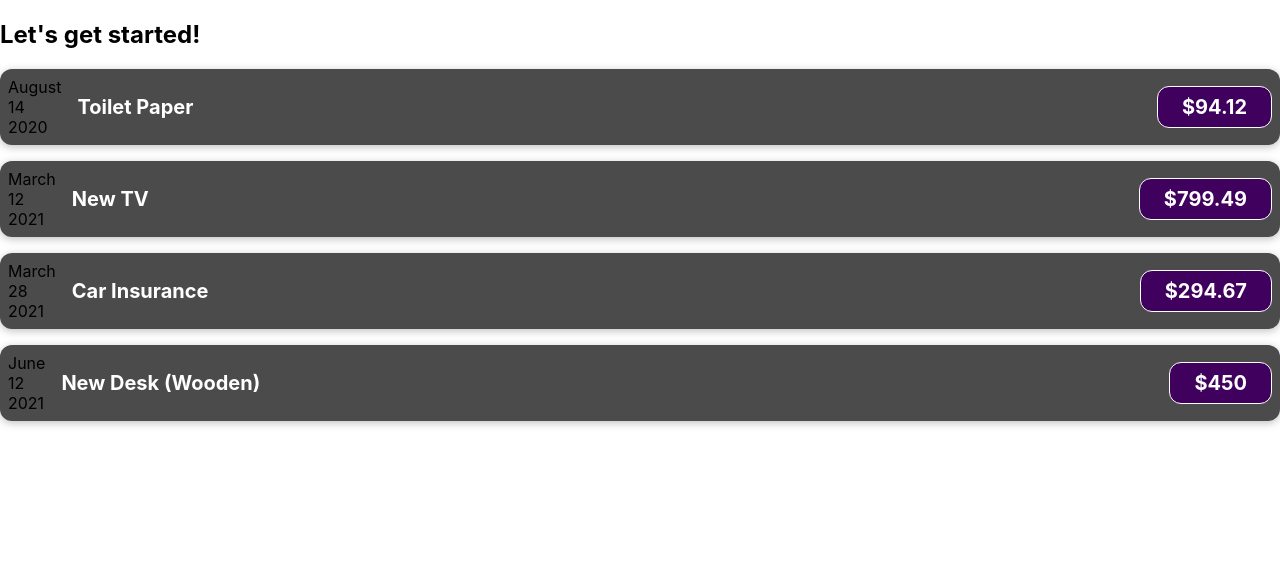
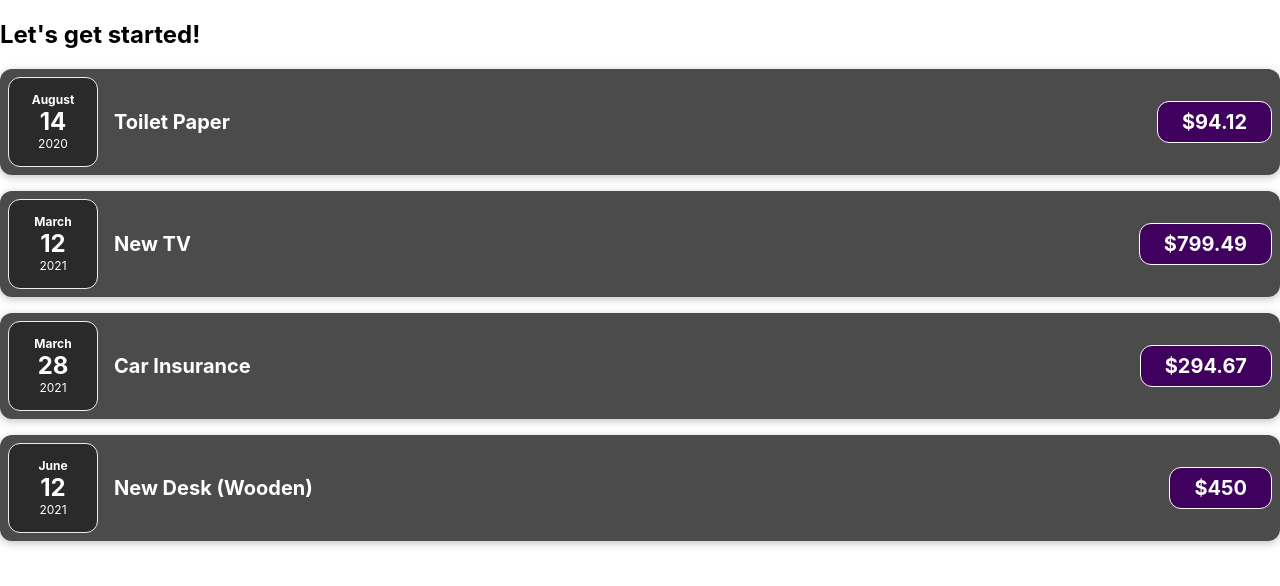
Before and after one commit to jaggerabney/ReactJS-Udemy-Course, a React (Create React App) app in the folder react-complete-guide/: page / in a window 1280 px wide. Shown: the top 586 px of the page. Built offline with nearby package versions, Linux system fonts and the light colour scheme.

Commit message:
extracted calendar component to ExpenseDate file added styling

```diff
--- a/react-complete-guide/src/App.js
+++ b/react-complete-guide/src/App.js
@@ -57,22 +57,22 @@
         title={expenses[0].title}
         amount={expenses[0].amount}
         date={expenses[0].date}
-      ></ExpenseItem>
+      />
       <ExpenseItem
         title={expenses[1].title}
         amount={expenses[1].amount}
         date={expenses[1].date}
-      ></ExpenseItem>
+      />
       <ExpenseItem
         title={expenses[2].title}
         amount={expenses[2].amount}
         date={expenses[2].date}
-      ></ExpenseItem>
+      />
       <ExpenseItem
         title={expenses[3].title}
         amount={expenses[3].amount}
         date={expenses[3].date}
-      ></ExpenseItem>
+      />
     </div>
 
     // all react elements must have their first letter capitalized;
--- /dev/null
+++ b/react-complete-guide/src/components/ExpenseDate.css
@@ -0,0 +1,26 @@
+.expense-date {
+    display: flex;
+    flex-direction: column;
+    width: 5.5rem;
+    height: 5.5rem;
+    border: 1px solid #ececec;
+    background-color: #2a2a2a;
+    color: white;
+    border-radius: 12px;
+    align-items: center;
+    justify-content: center;
+}
+
+.expense-date__month {
+    font-size: 0.75rem;
+    font-weight: bold;
+}
+
+.expense-date__year {
+    font-size: 0.75rem;
+}
+
+.expense-date__day {
+    font-size: 1.5rem;
+    font-weight: bold;
+}
--- /dev/null
+++ b/react-complete-guide/src/components/ExpenseDate.js
@@ -0,0 +1,17 @@
+import "./ExpenseDate.css";
+
+function ExpenseDate(props) {
+  const month = props.date.toLocaleString("en-US", { month: "long" });
+  const day = props.date.toLocaleString("en-US", { day: "2-digit" });
+  const year = props.date.getFullYear();
+
+  return (
+    <div className="expense-date">
+      <div className="expense-date__month">{month}</div>
+      <div className="expense-date__day">{day}</div>
+      <div className="expense-date__year">{year}</div>
+    </div>
+  );
+}
+
+export default ExpenseDate;
--- a/react-complete-guide/src/components/ExpenseItem.js
+++ b/react-complete-guide/src/components/ExpenseItem.js
@@ -11,22 +11,15 @@
 // css files can be written for components as well;
 // they must be imported for them to work however
 import "./ExpenseItem.css";
+import ExpenseDate from "./ExpenseDate"
 
 function ExpenseItem(props) {
   // data can be passed to components
   // this is done via "props", which are essentially
   // custom HTML attributes
-  const month = props.date.toLocaleString("en-US", { month: "long" });
-  const day = props.date.toLocaleString("en-US", { day: "2-digit" });
-  const year = props.date.getFullYear();
-
   return (
     <div className="expense-item">
-      <div>
-        <div>{month}</div>
-        <div>{day}</div>
-        <div>{year}</div>
-      </div>
+      <ExpenseDate date={props.date}/>
       <div className="expense-item__description">
         <h2>{props.title}</h2>
         <div className="expense-item__price">${props.amount}</div>
```
